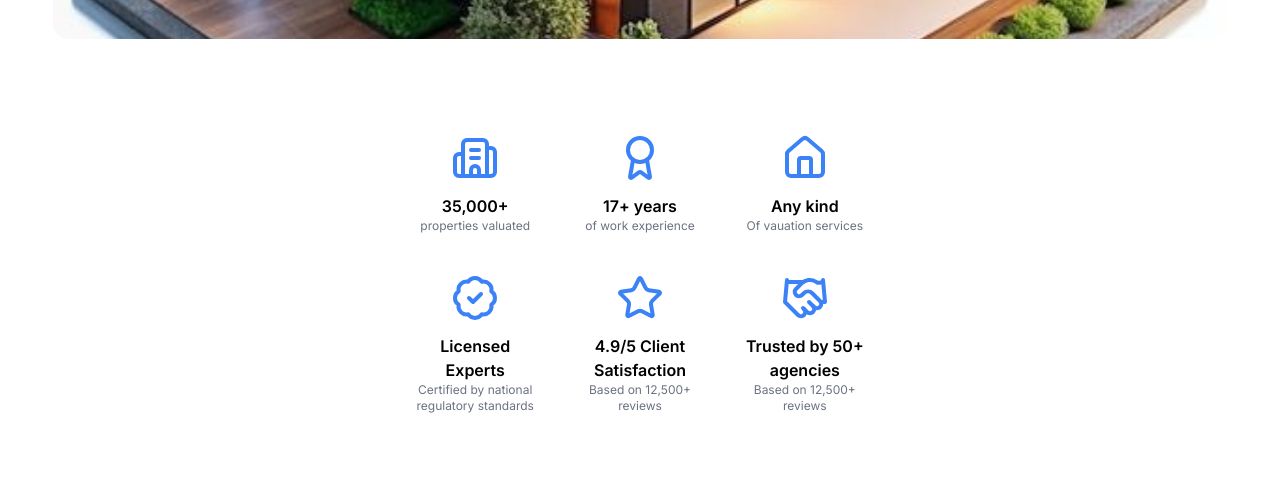
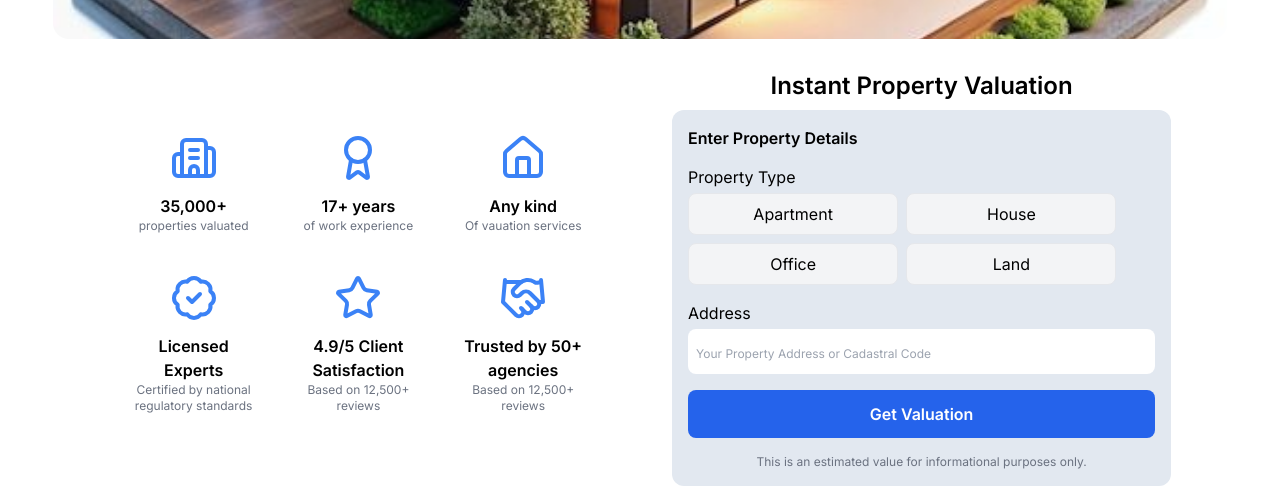
Before and after one commit to dodicha/work, a Next.js app: page /projects/valuation in a window 1280 px wide. Shown: the part 381-880 px from the top of the page. Before the commit the page ends 811 px from the top, so only its background shows below. Built offline with nearby package versions, Linux system fonts and the light colour scheme.

Commit message:
typescript error trubelshooting

```diff
--- a/src/app/projects/valuation/components/FastValuation.tsx
+++ b/src/app/projects/valuation/components/FastValuation.tsx
@@ -1,238 +1,238 @@
-// "use client";
+"use client";
 
-// import React, { useState } from "react";
+import React, { useState } from "react";
 
-// const RoomOptions = [1, 2, 3, 4, 5];
-// const buildingOptions = ["Apartment", "House", "Office", "Land"];
-// const mdgomareoba = [
-//   "Needs Renovation",
-//   "Fully Renovated",
-//   "In Average Condition",
-// ];
+const RoomOptions = [1, 2, 3, 4, 5];
+const buildingOptions = ["Apartment", "House", "Office", "Land"];
+const mdgomareoba = [
+  "Needs Renovation",
+  "Fully Renovated",
+  "In Average Condition",
+];
 
-// export default function FastValuation() {
-//   const [bedrooms, setBedrooms] = useState(1);
-//   const [buildingType, setBuildingType] = useState("");
-//   const [activeHouse, setActiveHouse] = useState(false);
-//   const [activeApartment, setActiveApartment] = useState(false);
-//   const [acticeOffice, setActiveOffice] = useState(false);
-//   const [activeLand, setActiveLand] = useState(false);
+export default function FastValuation() {
+  const [bedrooms, setBedrooms] = useState(1);
+  const [buildingType, setBuildingType] = useState("");
+  const [activeHouse, setActiveHouse] = useState(false);
+  const [activeApartment, setActiveApartment] = useState(false);
+  const [acticeOffice, setActiveOffice] = useState(false);
+  const [activeLand, setActiveLand] = useState(false);
 
-//   const [activeCondition, setActiveCondition] = useState("");
-//   const [formCadastral, setFormCadastral] = useState("");
-//   const [livingAreaEntered, setLivingAreaEntered] = useState("");
-//   const [areaSizeEntered, setAreaSizeEntered] = useState("");
+  const [activeCondition, setActiveCondition] = useState("");
+  const [formCadastral, setFormCadastral] = useState("");
+  const [livingAreaEntered, setLivingAreaEntered] = useState("");
+  const [areaSizeEntered, setAreaSizeEntered] = useState("");
 
-//   const [valuationResult, setValuationResult] = useState<number | null>(null);
-//   const [loading, setLoading] = useState(false);
+  const [valuationResult, setValuationResult] = useState<number | null>(null);
+  const [loading, setLoading] = useState(false);
 
-//   const activeBuildingType = [
-//     setActiveApartment,
-//     setActiveHouse,
-//     setActiveOffice,
-//     setActiveLand,
-//   ];
+  const activeBuildingType = [
+    setActiveApartment,
+    setActiveHouse,
+    setActiveOffice,
+    setActiveLand,
+  ];
 
-//   async function getValuation() {
-//     setLoading(true);
-//     setValuationResult(null);
+  async function getValuation() {
+    setLoading(true);
+    setValuationResult(null);
 
-//     // 🔹 ინგლისური UI → ქართული DB მნიშვნელობები
-//     const mappedCondition =
-//       activeCondition === "Needs Renovation"
-//         ? "სარემონტო"
-//         : activeCondition === "Fully Renovated"
-//         ? "გარემონტებული"
-//         : activeCondition === "In Average Condition"
-//         ? "საშუალო"
-//         : "";
+    // 🔹 ინგლისური UI → ქართული DB მნიშვნელობები
+    const mappedCondition =
+      activeCondition === "Needs Renovation"
+        ? "სარემონტო"
+        : activeCondition === "Fully Renovated"
+        ? "გარემონტებული"
+        : activeCondition === "In Average Condition"
+        ? "საშუალო"
+        : "";
 
-//     const mappedBuildingType =
-//       buildingType === "Apartment"
-//         ? "ბინა"
-//         : buildingType === "House"
-//         ? "სახლი"
-//         : buildingType === "Office"
-//         ? "ოფისი"
-//         : buildingType === "Land"
-//         ? "მიწა"
-//         : "";
+    const mappedBuildingType =
+      buildingType === "Apartment"
+        ? "ბინა"
+        : buildingType === "House"
+        ? "სახლი"
+        : buildingType === "Office"
+        ? "ოფისი"
+        : buildingType === "Land"
+        ? "მიწა"
+        : "";
 
-//     const res = await fetch("/api/valuation", {
-//       method: "POST",
-//       headers: { "Content-Type": "application/json" },
-//       body: JSON.stringify({
-//         cadastral: formCadastral,
-//         condition: mappedCondition,
-//         propertyType: mappedBuildingType,
-//         area: livingAreaEntered ? Number(livingAreaEntered) : null,
-//       }),
-//     });
+    const res = await fetch("/api/valuation", {
+      method: "POST",
+      headers: { "Content-Type": "application/json" },
+      body: JSON.stringify({
+        cadastral: formCadastral,
+        condition: mappedCondition,
+        propertyType: mappedBuildingType,
+        area: livingAreaEntered ? Number(livingAreaEntered) : null,
+      }),
+    });
 
-//     const data = await res.json();
-//     console.log("RESULT:", data);
+    const data = await res.json();
+    console.log("RESULT:", data);
 
-//     if (data?.avg_price !== null && data?.avg_price !== undefined) {
-//       setValuationResult(data.avg_price);
-//     }
+    if (data?.avg_price !== null && data?.avg_price !== undefined) {
+      setValuationResult(data.avg_price);
+    }
 
-//     setLoading(false);
-//   }
+    setLoading(false);
+  }
 
-//   return (
-//     <div className=" mt-10  text-center md:w-1/2 md:mt-0 lg:w-2/5 ">
-//       <h2 className="font-semibold text-2xl mb-2">
-//         Instant Property Valuation
-//       </h2>
+  return (
+    <div className=" mt-10  text-center md:w-1/2 md:mt-0 lg:w-2/5 ">
+      <h2 className="font-semibold text-2xl mb-2">
+        Instant Property Valuation
+      </h2>
 
-//       <div className="w-full rounded-xl py-4 px-4 text-left bg-slate-200">
-//         <h1 className="mb-[15px] font-semibold">Enter Property Details</h1>
+      <div className="w-full rounded-xl py-4 px-4 text-left bg-slate-200">
+        <h1 className="mb-[15px] font-semibold">Enter Property Details</h1>
 
-//         {/* PROPERTY TYPE */}
-//         <div className="mb-4">
-//           <label className="block mb-1 font-sm">Property Type</label>
-//           <div className="flex flex-wrap gap-2">
-//             {buildingOptions.map((n, index) => (
-//               <button
-//                 key={n}
-//                 onClick={() => {
-//                   setActiveCondition("");
-//                   setBuildingType(n);
-//                   activeBuildingType[index](true);
-//                   activeBuildingType.forEach((fn, i) => {
-//                     if (i !== index) fn(false);
-//                   });
-//                 }}
-//                 className={`w-[45%] py-2 rounded-lg border
-//                   ${
-//                     buildingType === n
-//                       ? "bg-blue-600 text-white"
-//                       : "bg-gray-100"
-//                   }`}
-//               >
-//                 {n}
-//               </button>
-//             ))}
-//           </div>
-//         </div>
+        {/* PROPERTY TYPE */}
+        <div className="mb-4">
+          <label className="block mb-1 font-sm">Property Type</label>
+          <div className="flex flex-wrap gap-2">
+            {buildingOptions.map((n, index) => (
+              <button
+                key={n}
+                onClick={() => {
+                  setActiveCondition("");
+                  setBuildingType(n);
+                  activeBuildingType[index](true);
+                  activeBuildingType.forEach((fn, i) => {
+                    if (i !== index) fn(false);
+                  });
+                }}
+                className={`w-[45%] py-2 rounded-lg border
+                  ${
+                    buildingType === n
+                      ? "bg-blue-600 text-white"
+                      : "bg-gray-100"
+                  }`}
+              >
+                {n}
+              </button>
+            ))}
+          </div>
+        </div>
 
-//         {/* ADDRESS */}
-//         <div className="mb-4">
-//           <label className="block mb-1 font-sm">Address</label>
-//           <input
-//             type="text"
-//             placeholder="Your Property Address or Cadastral Code"
-//             value={formCadastral}
-//             onChange={(e) => setFormCadastral(e.target.value)}
-//             className="w-full h-[45px] rounded-lg px-2 py-3 placeholder:text-xs"
-//           />
-//         </div>
+        {/* ADDRESS */}
+        <div className="mb-4">
+          <label className="block mb-1 font-sm">Address</label>
+          <input
+            type="text"
+            placeholder="Your Property Address or Cadastral Code"
+            value={formCadastral}
+            onChange={(e) => setFormCadastral(e.target.value)}
+            className="w-full h-[45px] rounded-lg px-2 py-3 placeholder:text-xs"
+          />
+        </div>
 
-//         {/* CONDITION */}
-//         <div
-//           className={`mb-4 ${
-//             activeApartment || activeHouse || acticeOffice ? "block" : "hidden"
-//           }`}
-//         >
-//           <label className="block mb-2 font-sm">Condition</label>
-//           <div className="flex flex-wrap gap-2">
-//             {mdgomareoba.map((n) => (
-//               <button
-//                 key={n}
-//                 onClick={() => setActiveCondition(n)}
-//                 className={`w-[45%] py-2 rounded-lg border
-//                   ${
-//                     activeCondition === n
-//                       ? "bg-blue-600 text-white"
-//                       : "bg-gray-100"
-//                   }`}
-//               >
-//                 {n}
-//               </button>
-//             ))}
-//           </div>
-//         </div>
+        {/* CONDITION */}
+        <div
+          className={`mb-4 ${
+            activeApartment || activeHouse || acticeOffice ? "block" : "hidden"
+          }`}
+        >
+          <label className="block mb-2 font-sm">Condition</label>
+          <div className="flex flex-wrap gap-2">
+            {mdgomareoba.map((n) => (
+              <button
+                key={n}
+                onClick={() => setActiveCondition(n)}
+                className={`w-[45%] py-2 rounded-lg border
+                  ${
+                    activeCondition === n
+                      ? "bg-blue-600 text-white"
+                      : "bg-gray-100"
+                  }`}
+              >
+                {n}
+              </button>
+            ))}
+          </div>
+        </div>
 
-//         {/* ROOMS */}
-//         <div
-//           className={`mb-4 ${
-//             activeApartment || activeHouse ? "block" : "hidden"
-//           }`}
-//         >
-//           <label className="block mb-2 font-sm">Rooms</label>
-//           <div className="flex gap-2">
-//             {RoomOptions.map((n) => (
-//               <button
-//                 key={n}
-//                 onClick={() => setBedrooms(n)}
-//                 className={`flex-1 py-2 rounded-lg border
-//                   ${bedrooms === n ? "bg-blue-600 text-white" : "bg-gray-100"}`}
-//               >
-//                 {n}
-//               </button>
-//             ))}
-//           </div>
-//         </div>
+        {/* ROOMS */}
+        <div
+          className={`mb-4 ${
+            activeApartment || activeHouse ? "block" : "hidden"
+          }`}
+        >
+          <label className="block mb-2 font-sm">Rooms</label>
+          <div className="flex gap-2">
+            {RoomOptions.map((n) => (
+              <button
+                key={n}
+                onClick={() => setBedrooms(n)}
+                className={`flex-1 py-2 rounded-lg border
+                  ${bedrooms === n ? "bg-blue-600 text-white" : "bg-gray-100"}`}
+              >
+                {n}
+              </button>
+            ))}
+          </div>
+        </div>
 
-//         {/* LIVING AREA */}
-//         <div
-//           className={`mb-4 ${
-//             activeApartment || activeHouse || acticeOffice ? "block" : "hidden"
-//           }`}
-//         >
-//           <label className="block mb-1 font-sm">Living Area (sq ft)</label>
-//           <input
-//             type="number"
-//             min="0"
-//             placeholder="e.g. 1500"
-//             value={livingAreaEntered}
-//             onChange={(e) => setLivingAreaEntered(e.target.value)}
-//             className="rounded-lg h-[44px] px-3 py-3 placeholder:text-xs"
-//           />
-//         </div>
+        {/* LIVING AREA */}
+        <div
+          className={`mb-4 ${
+            activeApartment || activeHouse || acticeOffice ? "block" : "hidden"
+          }`}
+        >
+          <label className="block mb-1 font-sm">Living Area (sq ft)</label>
+          <input
+            type="number"
+            min="0"
+            placeholder="e.g. 1500"
+            value={livingAreaEntered}
+            onChange={(e) => setLivingAreaEntered(e.target.value)}
+            className="rounded-lg h-[44px] px-3 py-3 placeholder:text-xs"
+          />
+        </div>
 
-//         <div
-//           className={`mb-4 ${activeHouse || activeLand ? "block" : "hidden"}`}
-//         >
-//           <label className="block mb-1 font-sm">Area Size (sq ft)</label>
-//           <input
-//             type="number"
-//             min="0"
-//             placeholder="e.g. 1500"
-//             value={areaSizeEntered}
-//             onChange={(e) => setAreaSizeEntered(e.target.value)}
-//             className="rounded-lg h-[44px] px-3 py-3 placeholder:text-xs"
-//           />
-//         </div>
+        <div
+          className={`mb-4 ${activeHouse || activeLand ? "block" : "hidden"}`}
+        >
+          <label className="block mb-1 font-sm">Area Size (sq ft)</label>
+          <input
+            type="number"
+            min="0"
+            placeholder="e.g. 1500"
+            value={areaSizeEntered}
+            onChange={(e) => setAreaSizeEntered(e.target.value)}
+            className="rounded-lg h-[44px] px-3 py-3 placeholder:text-xs"
+          />
+        </div>
 
-//         <button
-//           onClick={getValuation}
-//           className="w-full bg-blue-600 hover:bg-blue-700 text-white py-3 rounded-lg font-semibold transition"
-//         >
-//           Get Valuation
-//         </button>
+        <button
+          onClick={getValuation}
+          className="w-full bg-blue-600 hover:bg-blue-700 text-white py-3 rounded-lg font-semibold transition"
+        >
+          Get Valuation
+        </button>
 
-//         <p className="text-xs text-gray-500 mt-4 text-center">
-//           This is an estimated value for informational purposes only.
-//         </p>
-//       </div>
+        <p className="text-xs text-gray-500 mt-4 text-center">
+          This is an estimated value for informational purposes only.
+        </p>
+      </div>
 
-//       {loading && (
-//         <p className="text-center mt-4 text-blue-600 font-semibold">
-//           Calculating valuation...
-//         </p>
-//       )}
+      {loading && (
+        <p className="text-center mt-4 text-blue-600 font-semibold">
+          Calculating valuation...
+        </p>
+      )}
 
-//       {valuationResult !== null && (
-//         <div className="mt-6 p-4 bg-blue-50 border border-blue-300 rounded-lg">
-//           <h3 className="text-xl font-semibold text-blue-700">
-//             Estimated Market Value
-//           </h3>
-//           <p className="text-3xl font-bold text-blue-900 mt-2">
-//             $ {valuationResult.toLocaleString()}
-//           </p>
-//         </div>
-//       )}
-//     </div>
-//   );
-// }
+      {valuationResult !== null && (
+        <div className="mt-6 p-4 bg-blue-50 border border-blue-300 rounded-lg">
+          <h3 className="text-xl font-semibold text-blue-700">
+            Estimated Market Value
+          </h3>
+          <p className="text-3xl font-bold text-blue-900 mt-2">
+            $ {valuationResult.toLocaleString()}
+          </p>
+        </div>
+      )}
+    </div>
+  );
+}
--- a/src/app/projects/valuation/page.tsx
+++ b/src/app/projects/valuation/page.tsx
@@ -5,7 +5,7 @@ import HomeSlider from "./components/HomeSlider";
 import NavBar from "./components/NavBar";
 import LanguageProvider from "./context/LanguageProvider";
 import TrustSection from "./components/TrustSection";
-// import FastValuation from "./components/FastValuation";
+import FastValuation from "./components/FastValuation";
 
 // telegrami gasakeTebelia
 
@@ -17,7 +17,7 @@ export default function Page() {
         <HomeSlider />
         <div className="flex flex-col p-4  mt-[15px] md:flex-row lg:justify-center lg:gap-16">
           <TrustSection />
-          {/* <FastValuation /> */}
+          <FastValuation />
         </div>
       </div>
     </LanguageProvider>
```
